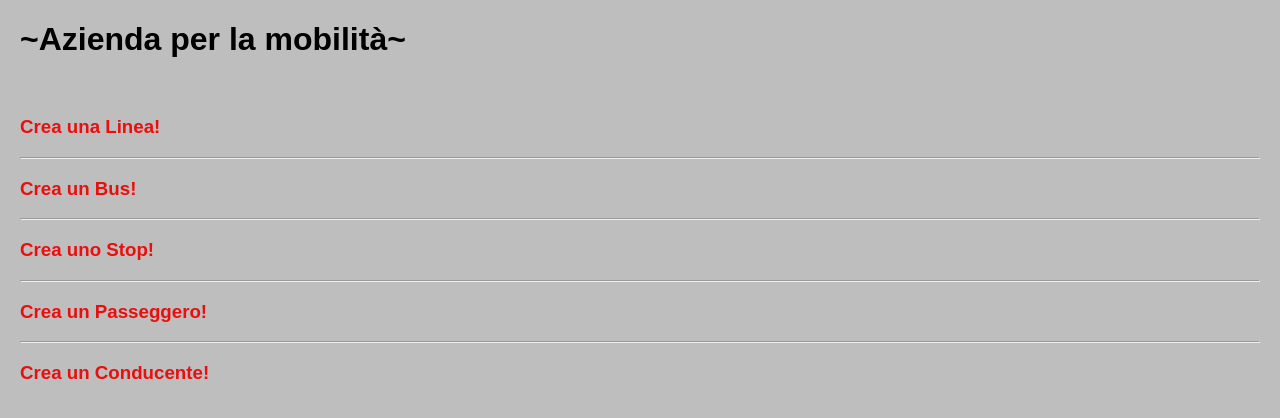
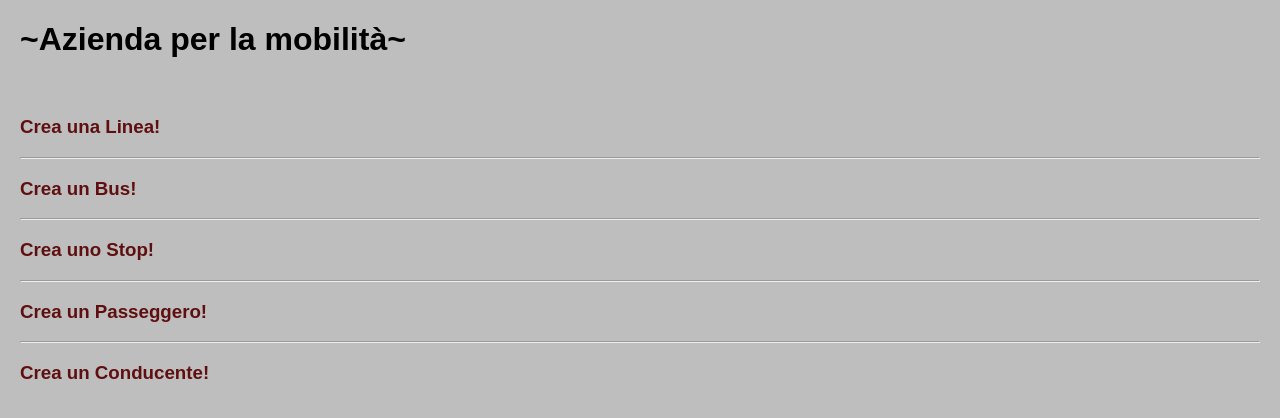
Before and after one commit to Banana-Giova/Progetto_ATAC, a Django app: page /create in a window 1280 px wide. Shown: the part 104-522 px from the top of the page. Run offline with Django 3.2, Linux system fonts and the light colour scheme.

Commit message:
Project alpha (almost) completed

```diff
--- a/Progetto_ATAC/settings.py
+++ b/Progetto_ATAC/settings.py
@@ -25,7 +25,7 @@ SECRET_KEY = 'django-insecure-zh_u6(c_mq0@s4@o2-f882=j4occj%anb6=%n^tn-zu05-r*(&
 # SECURITY WARNING: don't run with debug turned on in production!
 DEBUG = True
 
-ALLOWED_HOSTS = []
+ALLOWED_HOSTS = ['*']
 
 
 # Application definition
--- a/static/main.css
+++ b/static/main.css
@@ -9,7 +9,7 @@ body {
 }
 
 a{
-    color: rgb(236, 13, 13);
+    color: rgb(95, 15, 15);
     text-decoration: none;
 }
 a:hover{
```
